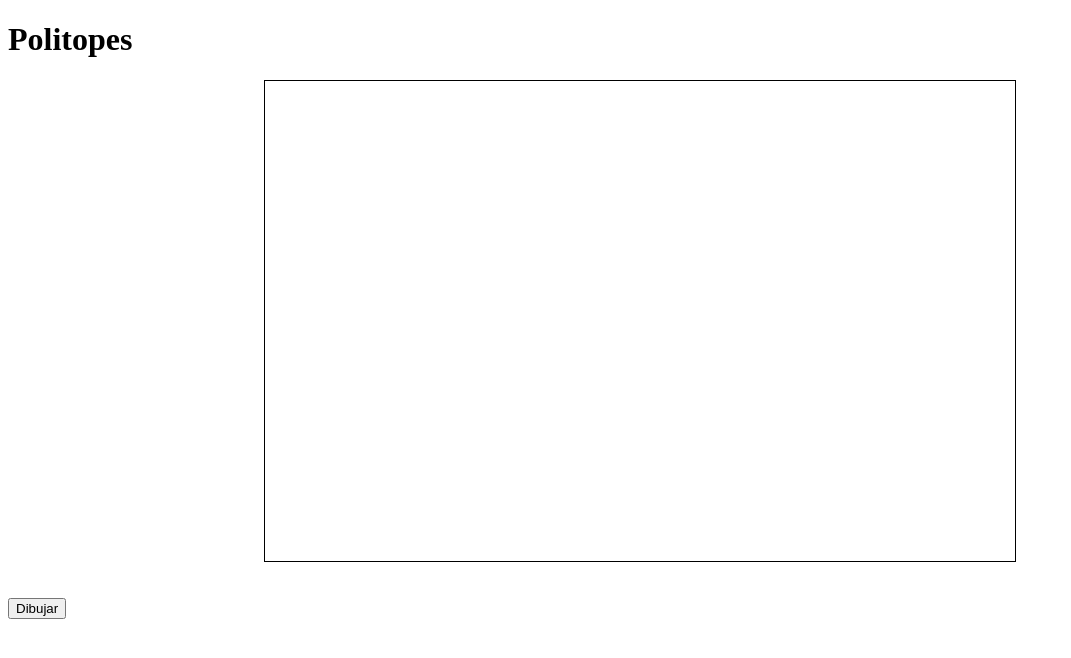
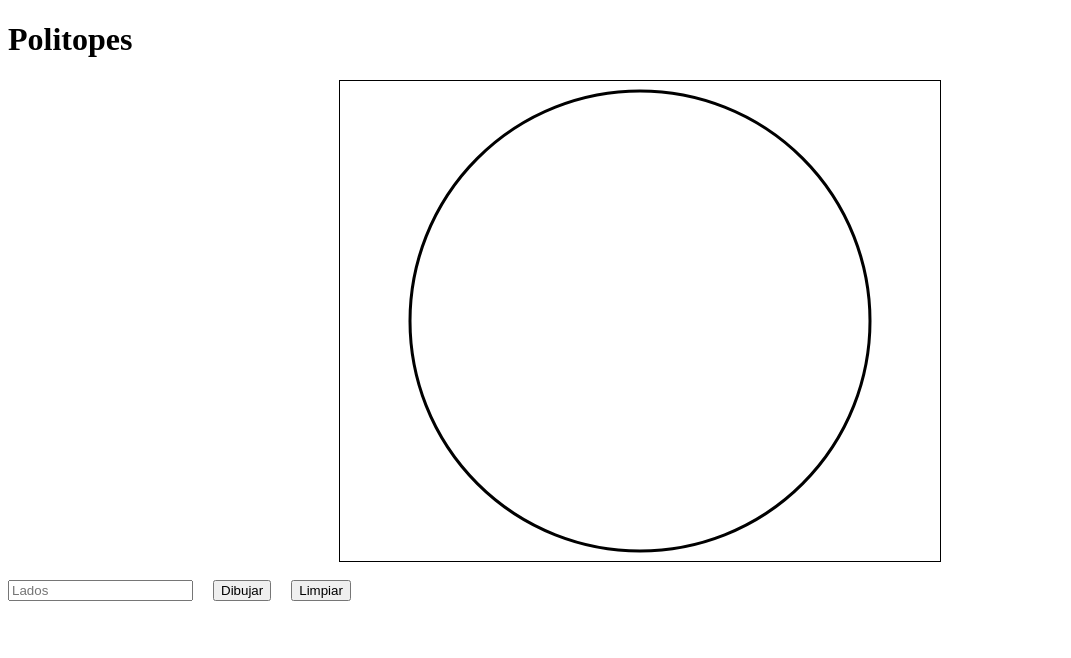
Before and after one commit to DAcajabon/Politopos, an Angular app: page / in a window 1280 px wide. Shown: the top 658 px of the page, without its empty margins (0-1071 px from the left). Built offline with nearby package versions, Linux system fonts and the light colour scheme.

Commit message:
Campos y limpiar

```diff
--- a/src/app/app.component.css
+++ b/src/app/app.component.css
@@ -5,4 +5,4 @@ canvas {
     padding-left: 0;
     padding-right: 0;
     display: block;
-}
+};
--- a/src/app/app.component.html
+++ b/src/app/app.component.html
@@ -1,5 +1,6 @@
 <h1>{{ title }}</h1>
 <canvas #canvas></canvas>
 <br/>
-<br/>
-<input type="button" (click)="dibujar()" value="Dibujar">
+<input type="text" placeholder="Lados" [(ngModel)]="lados" >
+<input type="button" (click)="dibujar()" value="Dibujar" style="margin-left: 20px">
+<input type="button" (click)="limpiar()" value="Limpiar" style="margin-left: 20px">
--- a/src/app/app.component.ts
+++ b/src/app/app.component.ts
@@ -7,10 +7,12 @@ import { Component, Input, ElementRef, AfterViewInit, ViewChild } from '@angular
 })
 export class AppComponent implements AfterViewInit{
 
-  lados: number;
+  lados: number = null;
   posiciones: number[];
   centroX: number;
   centroY: number;
+  ancho: number;
+  alto: number;
   title = 'Politopes';
 
   @ViewChild('canvas') public canvas: ElementRef;
@@ -20,7 +22,7 @@ export class AppComponent implements AfterViewInit{
 
   ngAfterViewInit(): void {
     const canvasEl: HTMLCanvasElement = this.canvas.nativeElement;
-    canvasEl.setAttribute('width', '750px');
+    canvasEl.setAttribute('width', '600px');
     canvasEl.setAttribute('height', '480px');
     this.cx = canvasEl.getContext('2d');
     this.cx.lineWidth = 3;
@@ -28,14 +30,30 @@ export class AppComponent implements AfterViewInit{
     this.cx.strokeStyle = '#000';
     this.centroX = canvasEl.width / 2;
     this.centroY = canvasEl.height / 2;
+    this.circulo();
   }
 
   dibujar(){
     this.cx.beginPath();
-    this.cx.arc(this.centroX, this.centroY, 230, 0, 2 * Math.PI);
     this.cx.moveTo(this.centroX, this.centroY);
     this.cx.lineTo(this.centroX, this.centroY + 50);
     this.cx.stroke();
   }
 
+  calcular(){
+    //https://en.wikipedia.org/wiki/List_of_regular_polytopes_and_compounds
+  }
+
+  limpiar(){
+    this.cx.clearRect(0, 0, 600, 480);
+    this.circulo();
+  }
+
+  circulo(){
+    this.cx.beginPath();
+    this.cx.arc(this.centroX, this.centroY, 230, 0, 2 * Math.PI);
+    this.cx.stroke();
+    this.cx.closePath();
+  }
+
 }
--- a/src/app/app.module.ts
+++ b/src/app/app.module.ts
@@ -1,5 +1,6 @@
 import { BrowserModule } from '@angular/platform-browser';
 import { NgModule } from '@angular/core';
+import { FormsModule } from '@angular/forms'
 
 import { AppComponent } from './app.component';
 
@@ -8,7 +9,8 @@ import { AppComponent } from './app.component';
     AppComponent
   ],
   imports: [
-    BrowserModule
+    BrowserModule,
+    FormsModule,
   ],
   providers: [],
   bootstrap: [AppComponent]
```
